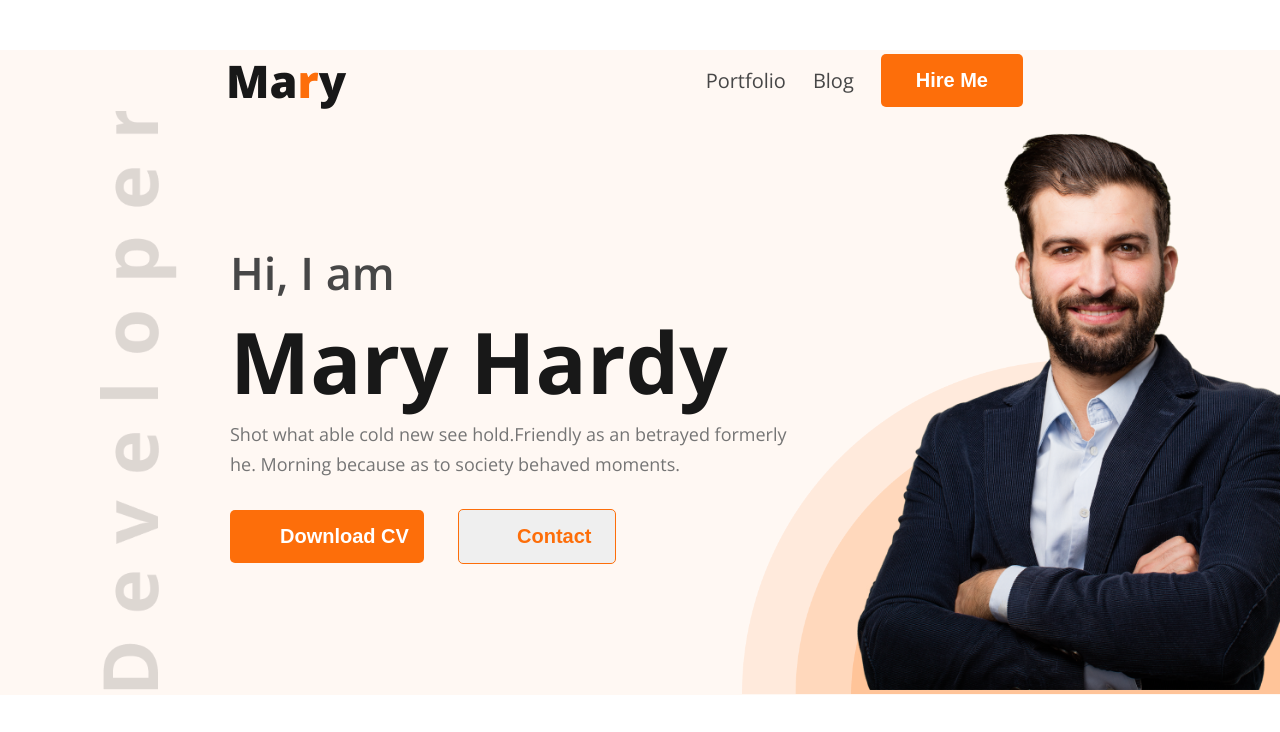
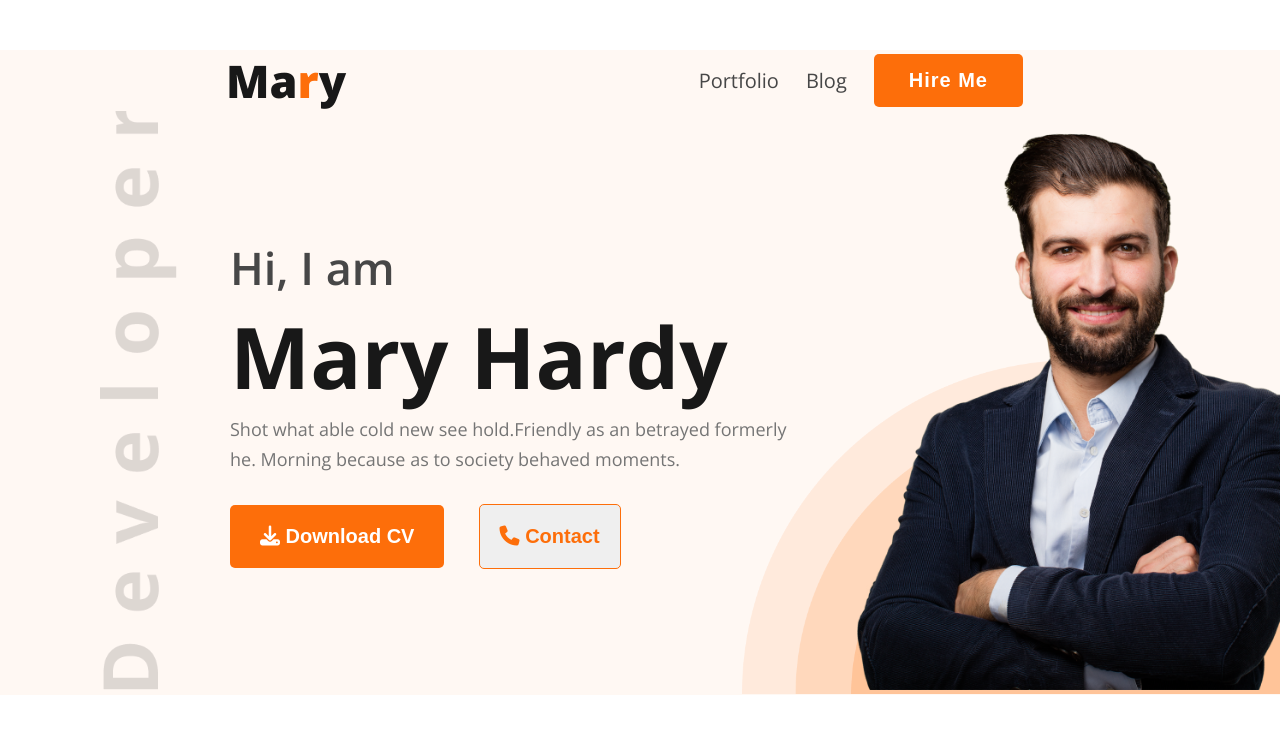
Before and after one commit to Asad9340/personal-portfolio, a plain HTML site: page index.html in a window 1280 px wide. Shown: the top 732 px of the page. Drawn offline with nearby package versions, Linux system fonts and the light colour scheme.

Commit message:
icon added successfully

```diff
--- a/index.html
+++ b/index.html
@@ -9,11 +9,12 @@
   <link rel="preconnect" href="https://fonts.googleapis.com">
 <link rel="preconnect" href="https://fonts.gstatic.com" crossorigin>
 <link href="https://fonts.googleapis.com/css2?family=Open+Sans:wght@400;500;600;700;800&display=swap" rel="stylesheet">
-<!-- Website icon from online here -->
-<link rel="stylesheet" href="https://fonts.googleapis.com/css2?family=Material+Symbols+Outlined:opsz,wght,FILL,GRAD@20..48,100..700,0..1,-50..200" />
 
 <!--  css style link here-->
   <link rel="stylesheet" href="./style/index.css">
+
+  <!-- Website icon from online here -->
+<script src="https://kit.fontawesome.com/db9e661b57.js" crossorigin="anonymous"></script>
 </head>
 <body>
   <header>
@@ -32,8 +33,8 @@
         <h4 class="hero-greeting">Hi, I  am</h4>
         <h1 class="hero-name">Mary Hardy</h1>
         <p class="hero-description">Shot what able cold new see hold.Friendly as an betrayed formerly he. Morning because as to society behaved moments.</p>
-        <button class="cv-btn">Download CV</button>
-        <button class="contact-btn">Contact</button>
+        <button class="cv-btn"><i class="fa-solid fa-download"></i>  Download CV</button>
+        <button class="contact-btn"><i class="fa-solid fa-phone"></i> Contact</button>
       </div>
       <div class="hardy-image">
         <img src="./images/hardy.png" alt="">
--- a/style/index.css
+++ b/style/index.css
@@ -52,13 +52,14 @@ nav li a {
   font-size: 20px;
   font-weight: 700;
   margin-right: 230px;
+  letter-spacing: 1px;
 }
 
 /* Navigation Style Ends hear */
 
 /* Main section style stats here */
 .cv-btn {
-  padding: 15px 15px 15px 50px;
+  padding:20px 30px;
   background-color: #fd6e0a;
   color: white;
   border-radius: 5px;
@@ -72,7 +73,7 @@ nav li a {
   text-align: center;
   font-size: 20px;
   font-weight: 700;
-  padding: 15px 23px 15px 58px;
+  padding: 20px;
   border-radius: 5px;
   border: 1px solid #fd6e0a;
 }
```
